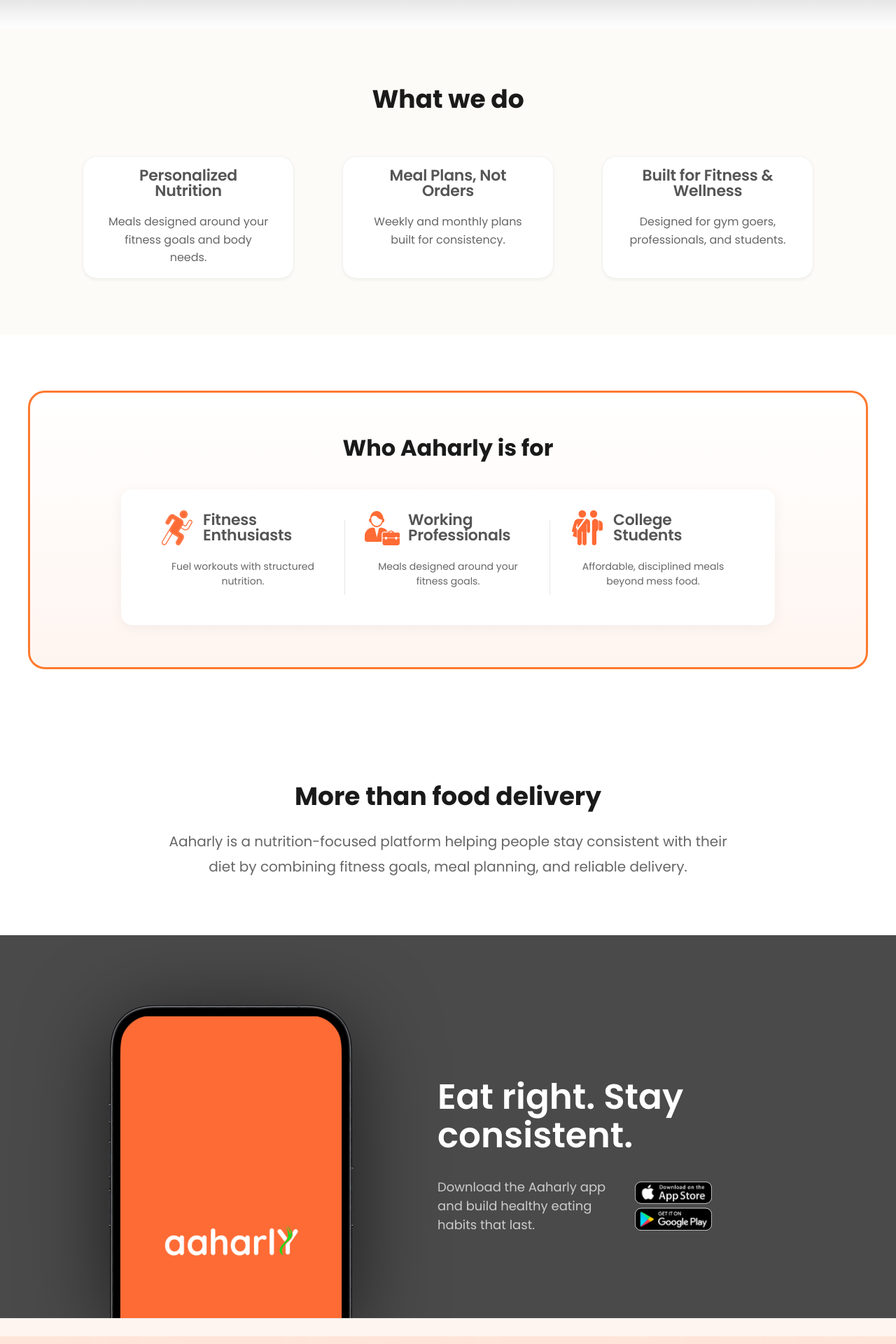
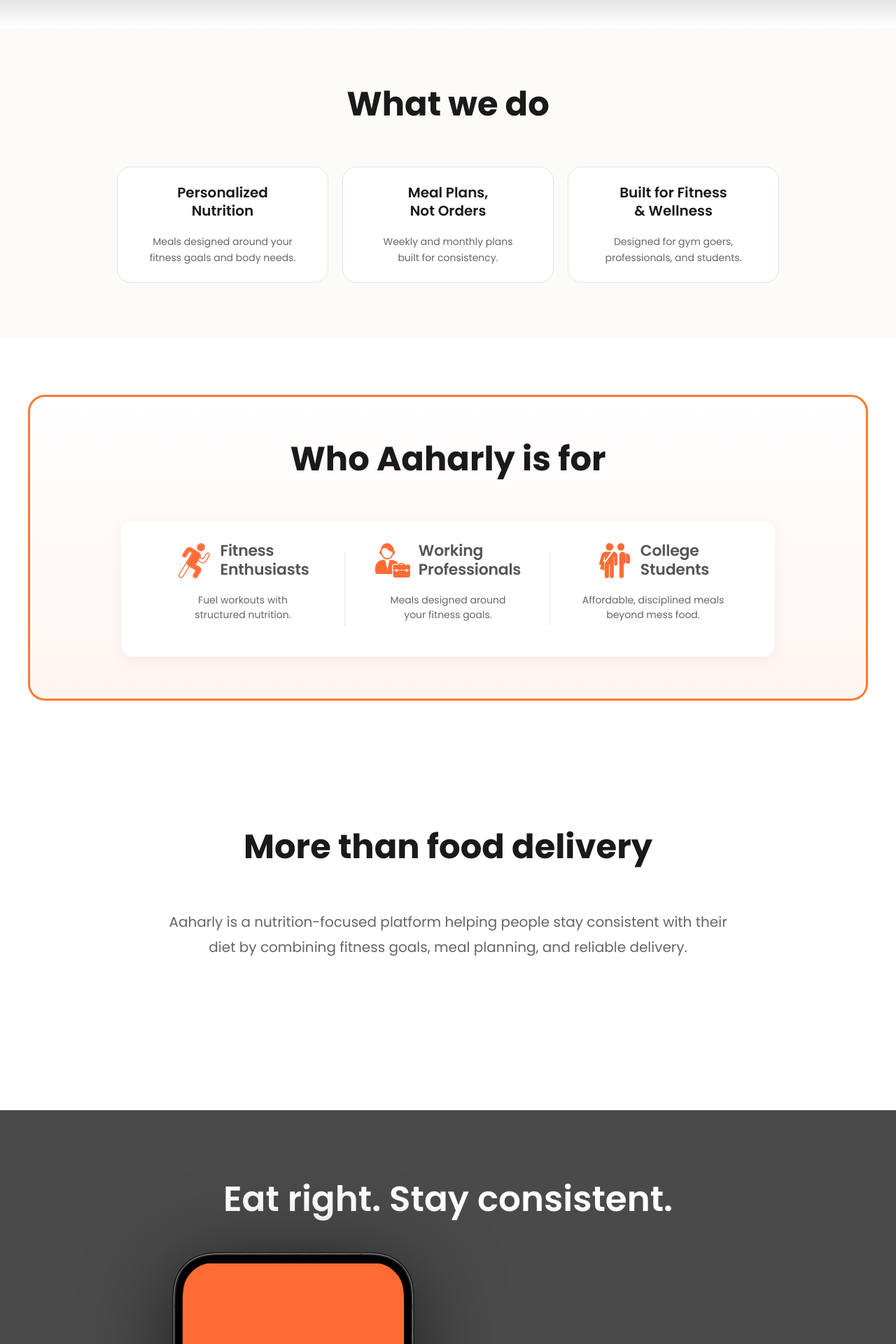
Before and after one commit to lokeeklokhandeinnonsh/aaharly-website, a React (Vite) app: page / in a window 1280 px wide. Shown: the part 760-2680 px from the top of the page at 70% size. Built offline with nearby package versions, Linux system fonts and the light colour scheme; grey boxes are pictures that could not be loaded.

Commit message:
Final changes

```diff
--- a/src/sections/AppDownload.module.css
+++ b/src/sections/AppDownload.module.css
@@ -4,18 +4,19 @@
   padding: 100px 20px 0; /* Remove bottom padding */
   overflow: hidden;
   display: flex;
-  align-items: flex-end; /* Align content to bottom */
-  justify-content: center;
+  flex-direction: column;
+  align-items: center;
+  justify-content: flex-end;
 }
 
 .container {
   display: flex;
-  align-items: center; /* Keep text centered vertically relative to phone */
+  align-items: flex-end; /* Align items to bottom of container */
   justify-content: center;
   gap: 120px;
   max-width: 1100px;
+  width: 100%;
   margin: 0 auto;
-  align-items: flex-end; /* Align items to bottom of container */
 }
 
 .imageWrapper {
@@ -33,7 +34,7 @@
 }
 
 .content {
-  flex: 1;
+  flex: 0 1 auto;
   text-align: left;
   max-width: 500px;
   padding-bottom: 120px; /* Push text up to be vertically centered relative to the phone */
@@ -43,8 +44,9 @@
   font-size: 50px;
   font-weight: 600;
   line-height: 1.1;
-  margin-bottom: 32px;
+  margin-bottom: 48px;
   color: var(--white);
+  text-align: center;
 }
 
 .bottomRow {
@@ -58,7 +60,7 @@
   font-size: 18px;
   line-height: 1.5;
   color: #CCCCCC;
-  max-width: 250px; /* Narrow width to force wrapping as seen in image */
+  max-width: 280px;
   margin: 0;
 }
 
@@ -70,7 +72,7 @@
 }
 
 .badge {
-  height: 70px; /* Slightly smaller for elegance */
+  height: 56px; /* In-between the previous 70px and current 48px */
   cursor: pointer;
   transition: opacity 0.2s;
 }
--- a/src/sections/AppDownload.tsx
+++ b/src/sections/AppDownload.tsx
@@ -4,15 +4,15 @@
 const AppDownload: React.FC = () => {
     return (
         <section id="download" className={styles.section}>
+            <h2 className={styles.title}>Eat right. Stay consistent.</h2>
             <div className={styles.container}>
                 <div className={styles.imageWrapper}>
                     <img src="/images/mobile.svg" alt="Aaharly App on Phone" className={styles.phoneImage} />
                 </div>
                 <div className={styles.content}>
-                    <h2 className={styles.title}>Eat right. Stay consistent.</h2>
                     <div className={styles.bottomRow}>
                         <p className={styles.text}>
-                            Download the Aaharly app and build healthy eating habits that last.
+                            Download the Aaharly<br />app and build healthy<br />eating habits that last.
                         </p>
                         <div className={styles.badges}>
                             <img src="/images/appstore.svg" alt="Download on App Store" className={styles.badge} />
--- a/src/sections/Audience.module.css
+++ b/src/sections/Audience.module.css
@@ -13,9 +13,9 @@
 
 .title {
   text-align: center;
-  font-size: 32px;
+  font-size: 48px;
   font-weight: 700;
-  margin-bottom: 40px;
+  margin-bottom: 60px;
   color: var(--text-dark);
 }
 
@@ -81,9 +81,9 @@
   font-family: 'Poppins', sans-serif;
   font-size: 22px;
   font-weight: 600;
-  line-height: 100%;
+  line-height: 1.2;
   letter-spacing: -0.01em;
-  color: rgba(85, 85, 85, 1);
+  color: #555555;
   margin: 0;
   text-align: left;
 }
--- a/src/sections/Audience.tsx
+++ b/src/sections/Audience.tsx
@@ -5,18 +5,18 @@
     const audiences = [
         {
             icon: "/images/run.svg",
-            title: "Fitness Enthusiasts",
-            description: "Fuel workouts with structured nutrition."
+            title: <>Fitness<br />Enthusiasts</>,
+            description: <>Fuel workouts with<br />structured nutrition.</>
         },
         {
             icon: "/images/working.svg",
-            title: "Working Professionals",
-            description: "Meals designed around your fitness goals."
+            title: <>Working<br />Professionals</>,
+            description: <>Meals designed around<br />your fitness goals.</>
         },
         {
             icon: "/images/college.svg",
-            title: "College Students",
-            description: "Affordable, disciplined meals beyond mess food."
+            title: <>College<br />Students</>,
+            description: <>Affordable, disciplined meals<br />beyond mess food.</>
         }
     ];
 
--- a/src/sections/ValueProp.module.css
+++ b/src/sections/ValueProp.module.css
@@ -1,6 +1,9 @@
 .section {
   text-align: center;
   background-color: var(--white);
+  padding-top: 100px;
+  padding-bottom: 215px;
+  /* Space after the paragraph to the bottom of the section */
 }
 
 .content {
@@ -9,8 +12,10 @@
 }
 
 .title {
-  font-size: 36px;
-  margin-bottom: 24px;
+  font-size: 48px;
+  font-weight: 700;
+  margin-bottom: 60px;
+  /* Space after the title line */
   color: var(--text-dark);
 }
 
@@ -21,9 +26,14 @@
 }
 
 @media (max-width: 768px) {
+  .section {
+    padding: 80px 0;
+  }
+
   .title {
-    font-size: 28px;
+    font-size: 32px;
   }
+
   .text {
     font-size: 18px;
   }
--- a/src/sections/WhatWeDo.module.css
+++ b/src/sections/WhatWeDo.module.css
@@ -4,7 +4,8 @@
 
 .title {
   text-align: center;
-  font-size: 36px;
+  font-size: 48px;
+  font-weight: 700;
   margin-bottom: 60px;
   color: var(--text-dark);
 }
@@ -13,56 +14,50 @@
   display: flex;
   flex-direction: row;
   justify-content: center;
+  align-items: center;
   width: 100%;
-  max-width: 1044px;
+  max-width: 946px; /* 302px * 3 + 20px * 2 */
   margin: 0 auto;
-  gap: 69px;
-  flex-wrap: wrap;
+  gap: 20px;
 }
 
 .card {
   background: var(--white);
   width: 302px;
-  min-height: 166px;
+  height: 166px;
   padding: 16px 32px;
   border-radius: 20px;
-  border: 1px solid rgba(0, 0, 0, 0.05);
-  box-shadow: var(--shadow-sm);
-  transition: transform 0.3s ease, box-shadow 0.3s ease;
+  border: 1px solid #E5E5E5;
   display: flex;
   flex-direction: column;
+  justify-content: center;
   align-items: center;
   text-align: center;
   gap: 20px;
-}
-
-.card:hover {
-  transform: translateY(-8px);
-  box-shadow: var(--shadow-md);
+  box-sizing: border-box;
 }
 
 .cardTitle {
   font-family: 'Poppins', sans-serif;
-  font-size: 22px;
+  font-size: 20px;
   font-weight: 600;
-  line-height: 100%;
-  letter-spacing: -0.01em;
-  color: rgba(85, 85, 85, 1);
+  line-height: 1.3;
+  color: var(--text-dark);
+  margin: 0;
 }
 
 .cardText {
-  color: var(--text-gray);
+  font-size: 14px;
+  font-weight: 400;
+  color: #666;
   line-height: 1.6;
+  margin: 0;
 }
 
-@media (max-width: 900px) {
+@media (max-width: 960px) {
   .grid {
     flex-direction: column;
     align-items: center;
-  }
-
-  .card {
-    width: 100%;
-    max-width: 302px;
+    gap: 20px;
   }
 }
--- a/src/sections/WhatWeDo.tsx
+++ b/src/sections/WhatWeDo.tsx
@@ -4,16 +4,16 @@
 const WhatWeDo: React.FC = () => {
     const features = [
         {
-            title: "Personalized Nutrition",
-            description: "Meals designed around your fitness goals and body needs."
+            title: <>Personalized<br />Nutrition</>,
+            description: <>Meals designed around your<br />fitness goals and body needs.</>
         },
         {
-            title: "Meal Plans, Not Orders",
-            description: "Weekly and monthly plans built for consistency."
+            title: <>Meal Plans,<br />Not Orders</>,
+            description: <>Weekly and monthly plans<br />built for consistency.</>
         },
         {
-            title: "Built for Fitness & Wellness",
-            description: "Designed for gym goers, professionals, and students."
+            title: <>Built for Fitness<br />& Wellness</>,
+            description: <>Designed for gym goers,<br />professionals, and students.</>
         }
     ];
 
```
